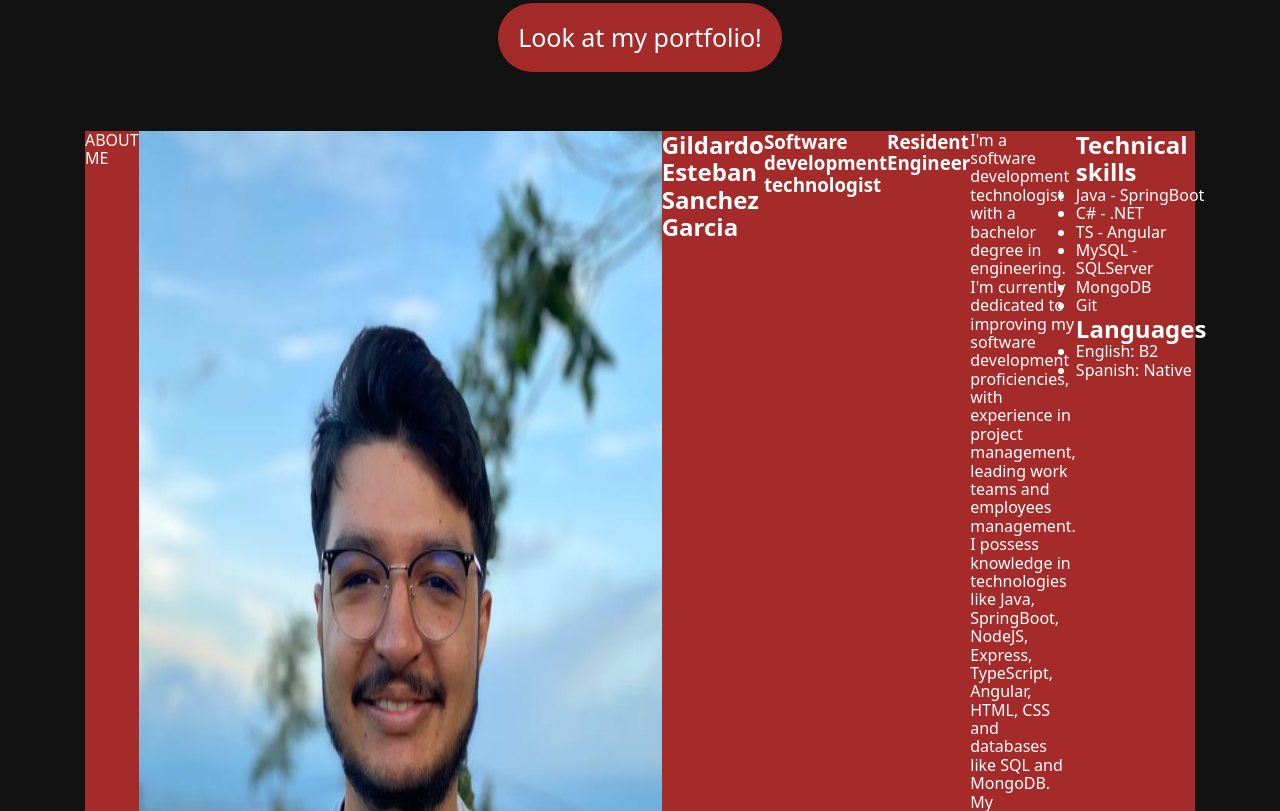
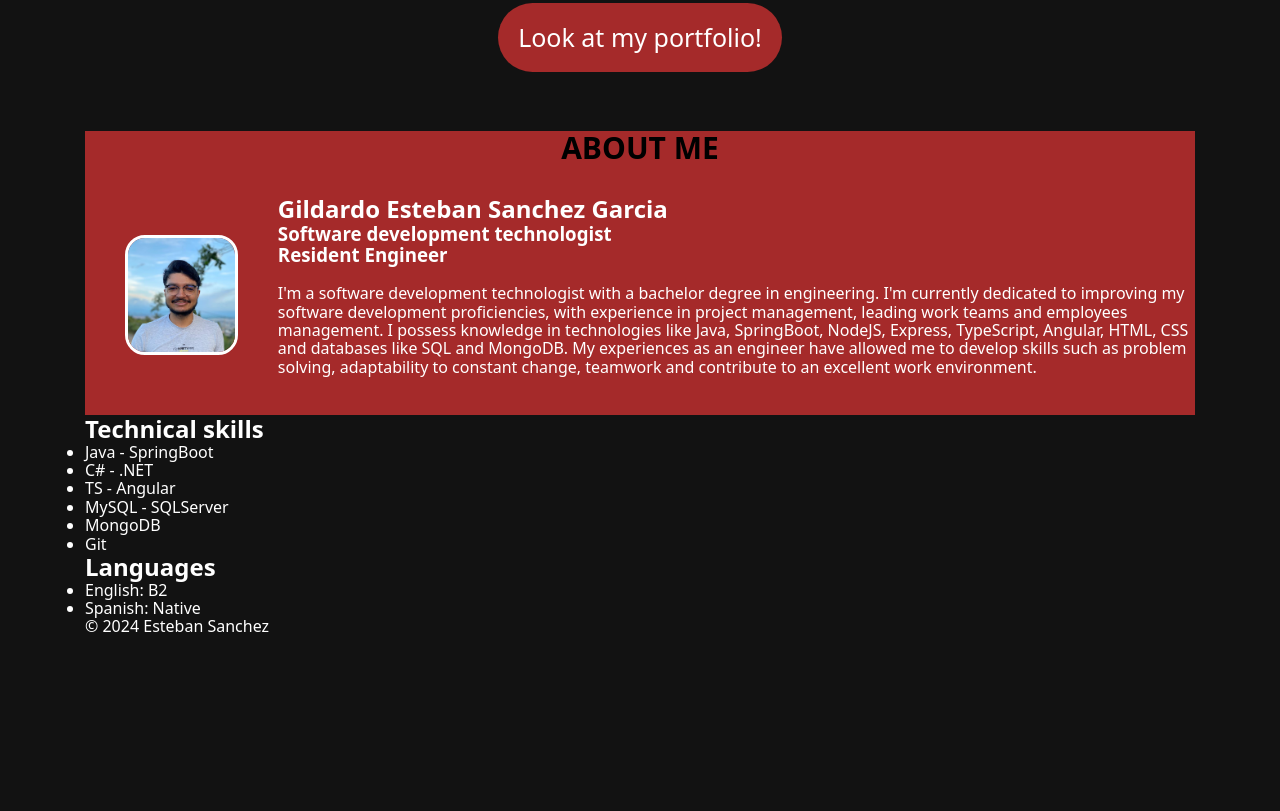
Before and after one commit to Exloz/C1-T9-Portfolio-Esteban-Sanchez, a plain HTML site: page index.html in a window 1280 px wide. Shown: the part 669-1480 px from the top of the page. After the commit the page ends 1306 px from the top, so only its background shows below. Drawn offline with Linux system fonts and the light colour scheme.

Commit message:
add class names and about-section styles

```diff
--- a/assets/css/aboutme/aboutme.css
+++ b/assets/css/aboutme/aboutme.css
@@ -1,4 +1,37 @@
 .about-me {
+  margin: auto;
+  .about-me__title {
+    background-color: brown;
+    color: black;
+    text-align: center;
+    font-size: 30px;
+    font-weight: bold;
+    width: 100%;
+    padding-bottom: 30px;
+  }
+}
+
+/* .about-me__profile {
+  height: 300px;
+  border-radius: 10px;
+  border-color: black;
+} */
+
+.about-me__information {
   background-color: brown;
   display: flex;
+  justify-content: center;
+  padding-bottom: 20px;
+
+  .about-me__description {
+    text-align: left;
+  }
+
+  img {
+    height: 120px;
+    margin: 40px;
+    border-radius: 20px;
+    border-color: white;
+    border-style: solid;
+  }
 }
--- a/index.html
+++ b/index.html
@@ -51,22 +51,27 @@
         </div>
       </section>
       <section class="about-me">
-        <span>ABOUT ME</span>
+        <p class="about-me__title">ABOUT ME</p>
+        <div class="about-me__information">
           <img src="./assets/images/photo.png" alt="photo of a very handsome guy" />
+          <div class="about-me__description">
             <h2>Gildardo Esteban Sanchez Garcia</h2>
             <h3>Software development technologist</h3>
             <h3>Resident Engineer</h3>
             <br />
             <p>
               I'm a software development technologist with a bachelor degree in engineering. I'm
-          currently dedicated to improving my software development proficiencies, with experience in
-          project management, leading work teams and employees management. I possess knowledge in
-          technologies like Java, SpringBoot, NodeJS, Express, TypeScript, Angular, HTML, CSS and
-          databases like SQL and MongoDB. My experiences as an engineer have allowed me to develop
-          skills such as problem solving, adaptability to constant change, teamwork and contribute
-          to an excellent work environment.
+              currently dedicated to improving my software development proficiencies, with
+              experience in project management, leading work teams and employees management. I
+              possess knowledge in technologies like Java, SpringBoot, NodeJS, Express, TypeScript,
+              Angular, HTML, CSS and databases like SQL and MongoDB. My experiences as an engineer
+              have allowed me to develop skills such as problem solving, adaptability to constant
+              change, teamwork and contribute to an excellent work environment.
             </p>
-        <section>
+          </div>
+        </div>
+
+        <section class="about-me__skills">
           <article>
             <h2>Technical skills</h2>
             <ul>
```
Lines whose indentation alone changed are shown as unchanged.
